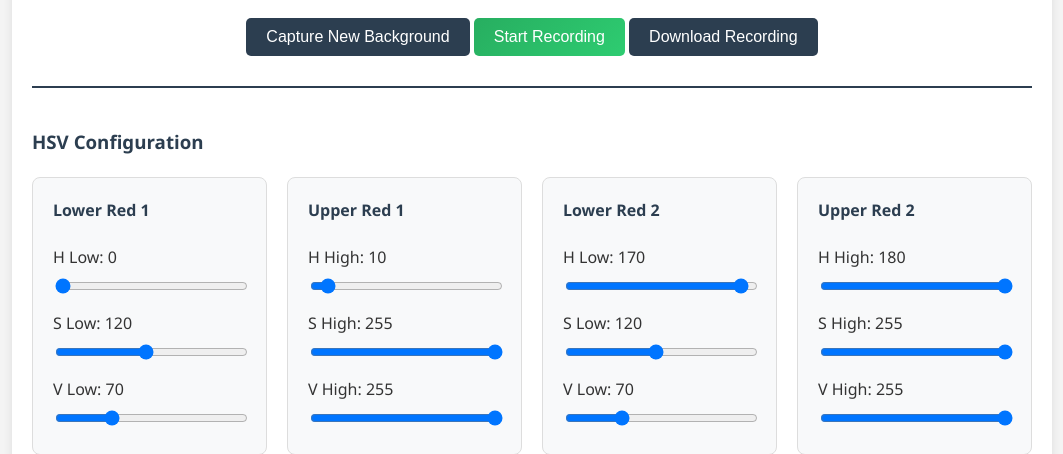
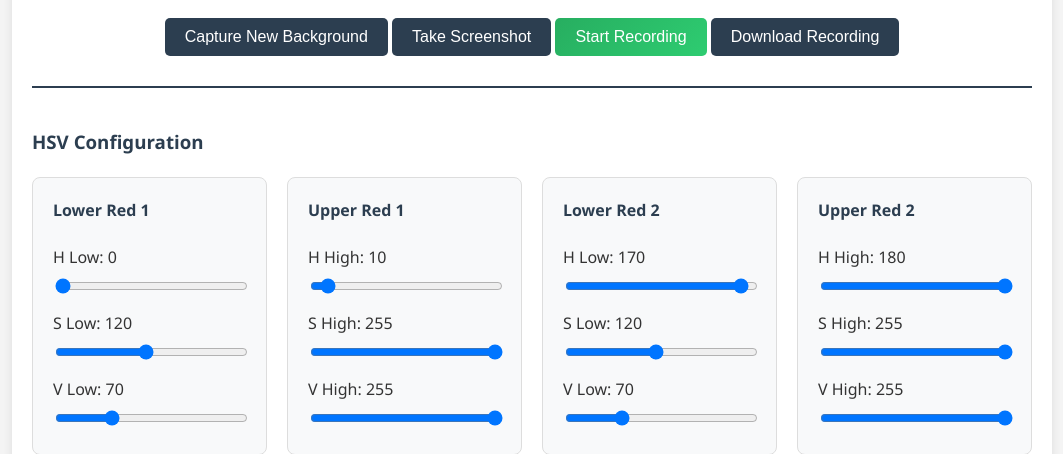
Before and after one commit to kunalpatil29th/project-cloak-accesss, a Flask app: page / in a window 1280 px wide. Shown: the part 1333-1787 px from the top of the page, without its empty margins (108-1171 px from the left). Run offline with Flask 3, Linux system fonts and the light colour scheme.

Commit message:
feat: add screenshot functionality and improved keyboard shortcuts to web interface

```diff
--- a/04_Web_Interface/app.py
+++ b/04_Web_Interface/app.py
@@ -253,5 +253,41 @@ def recording_status():
     """
     return jsonify({"is_recording": is_recording})
 
+@app.route('/screenshot')
+def screenshot():
+    """
+    API endpoint to take and download a screenshot.
+    """
+    try:
+        success, frame = cloak.cap.read()
+        if not success:
+            return jsonify({"status": "error", "message": "Failed to read camera frame"}), 500
+
+        final_output = cloak.process_frame(frame)
+
+        # Generate filename with timestamp
+        timestamp = datetime.now().strftime("%Y%m%d_%H%M%S")
+        filename = f"cloak_screenshot_{timestamp}.jpg"
+
+        # Save the screenshot temporarily
+        cv2.imwrite(filename, final_output)
+
+        # Download the file
+        directory = os.getcwd()
+        response = send_from_directory(directory, filename, as_attachment=True)
+
+        # Clean up the file after sending
+        @response.call_on_close
+        def remove_file():
+            try:
+                if os.path.exists(filename):
+                    os.remove(filename)
+            except:
+                pass
+
+        return response
+    except Exception as e:
+        return jsonify({"status": "error", "message": str(e)}), 500
+
 if __name__ == '__main__':
     app.run(debug=True)
--- a/04_Web_Interface/static/js/main.js
+++ b/04_Web_Interface/static/js/main.js
@@ -175,6 +175,15 @@ document.addEventListener('DOMContentLoaded', () => {
                 .finally(() => {
                     setButtonLoading(captureBtn, false);
                 });
+        });
+    }
+
+    // Screenshot button handler
+    const screenshotBtn = document.getElementById('screenshot-btn');
+    if (screenshotBtn) {
+        screenshotBtn.addEventListener('click', () => {
+            window.location.href = '/screenshot';
+            showNotification('Screenshot downloaded!', 'success');
         });
     }
 
--- a/04_Web_Interface/templates/index.html
+++ b/04_Web_Interface/templates/index.html
@@ -39,6 +39,7 @@
             </div>
             <div class="controls">
                 <button id="capture-btn" class="btn">Capture New Background</button>
+                <button id="screenshot-btn" class="btn">Take Screenshot</button>
                 <button id="start-record-btn" class="btn btn-success">Start Recording</button>
                 <button id="stop-record-btn" class="btn btn-danger" style="display: none;">Stop Recording</button>
                 <button id="download-btn" class="btn">Download Recording</button>
```
Also changed, not shown: 04_Web_Interface/README.md.
